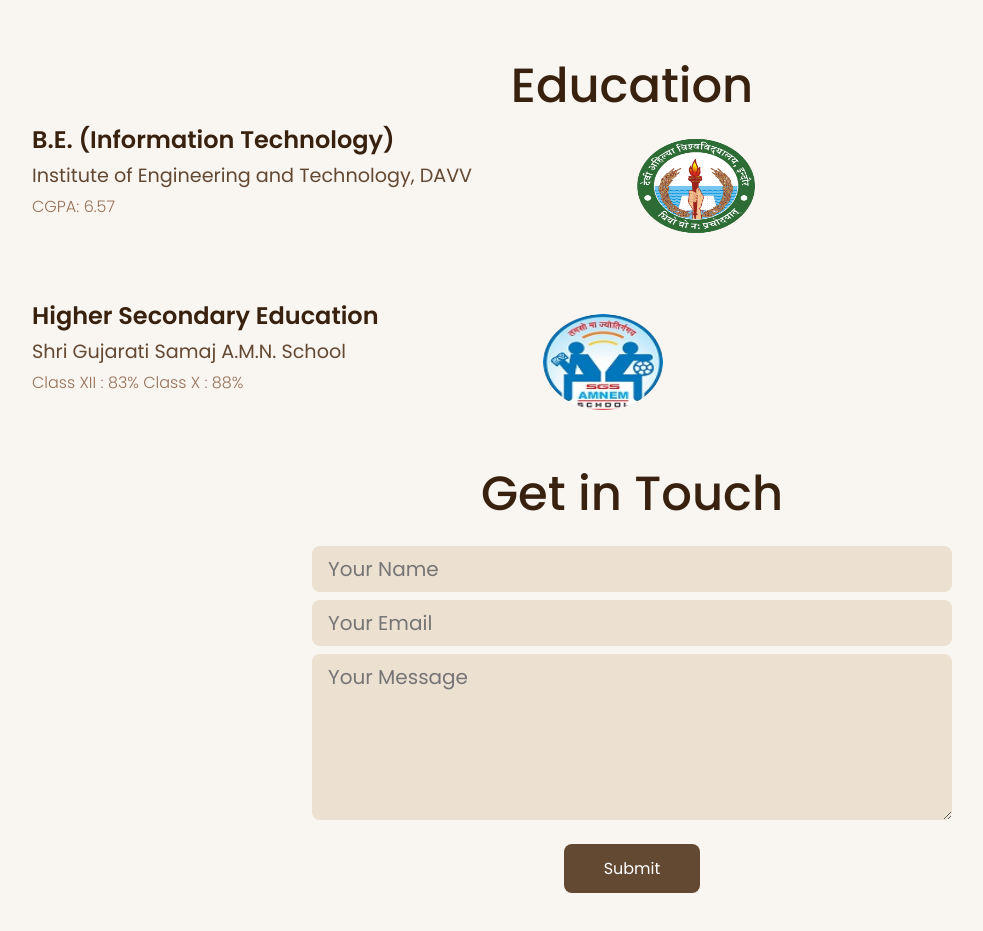
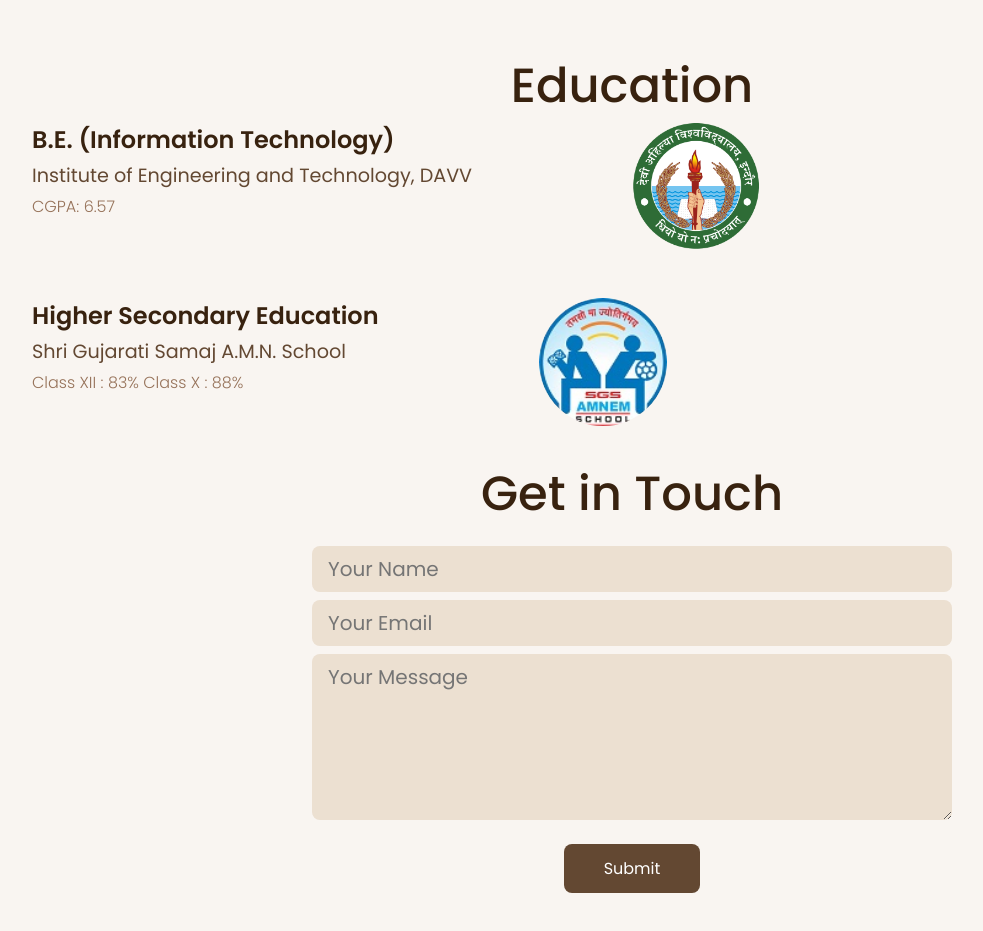
Before and after one commit to muskanmandil/Portfolio-Website, a React (Create React App) app: page / in a window 1280 px wide. Shown: the part 1780-2711 px from the top of the page, without its empty margins (8-991 px from the left). Built offline with nearby package versions, Linux system fonts and the light colour scheme; grey boxes are pictures that could not be loaded; a web font is replaced by a local one.

Commit message:
fixed a classname conflict

```diff
--- a/src/components/Education Div/educationDiv.css
+++ b/src/components/Education Div/educationDiv.css
@@ -6,7 +6,7 @@
 .right {
     align-self: right;
 }
-.logo {
+.instituteLogo {
     width: 8rem;
     height: 8rem;
     border-radius: 50%;
--- a/src/components/Education Div/educationDiv.jsx
+++ b/src/components/Education Div/educationDiv.jsx
@@ -10,7 +10,7 @@ const EducationDiv = (props) => {
         <h2 className="degreeInstitute">{props.institute}</h2>
         <p className="degreeGrades">{props.grades}</p>
       </div>
-      <img src={props.logo} alt={props.institute} className="logo" />
+      <img src={props.logo} alt={props.institute} className="instituteLogo" />
     </div>
   );
 };
```
